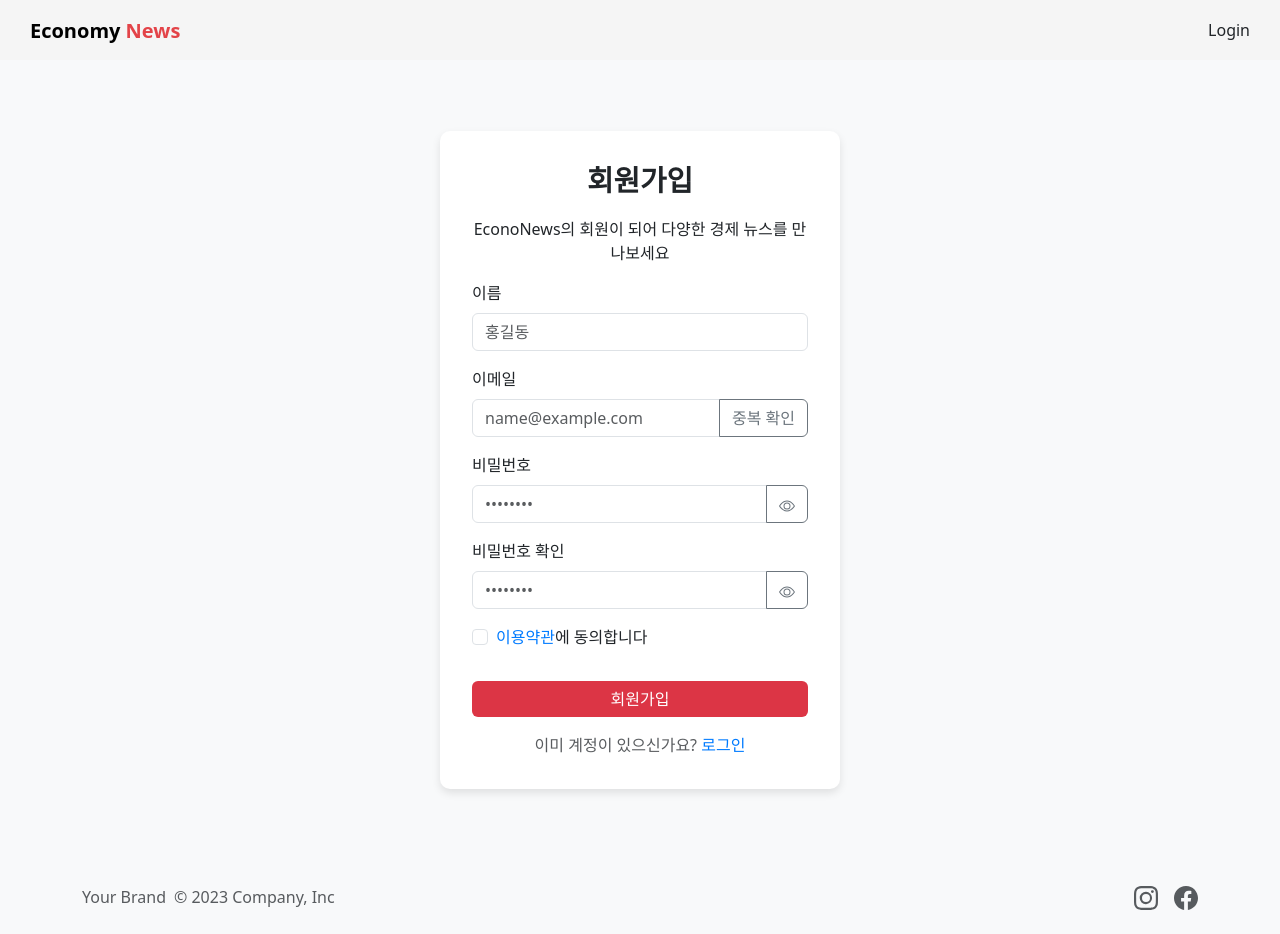
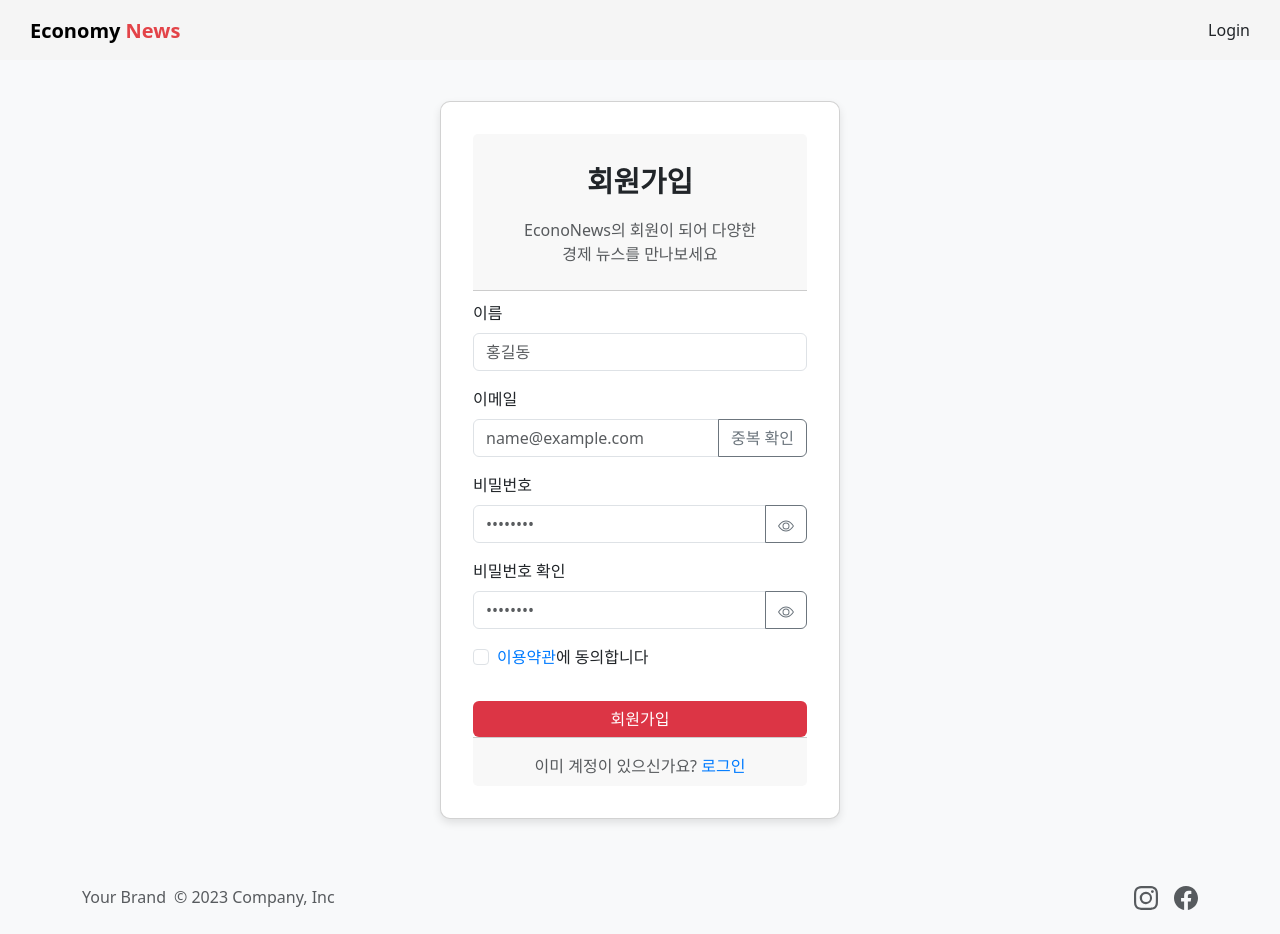
Before and after one commit to qpwisu/pda-mini-project, a React (Vite) app: page /signup in a window 1280 px wide. Built offline with nearby package versions, Linux system fonts and the light colour scheme.

Commit message:
ui 수정

```diff
--- a/src/routes/loginPage/login.jsx
+++ b/src/routes/loginPage/login.jsx
@@ -85,7 +85,7 @@ export default function Login() {
   return (
     <div style={styles.container}>
       <Card style={styles.loginBox}>
-        <Card.Header className="text-center">
+        <Card.Header className="text-center" style={{ paddingTop: '30px', display: 'flex', flexDirection: 'column', alignItems: 'center', justifyContent: 'center' }}>
           <h2 style={styles.heading}>로그인</h2>
           <p className="text-muted">EconoNews에 오신 것을 환영합니다</p>
         </Card.Header>
--- a/src/routes/signupPage/signup.jsx
+++ b/src/routes/signupPage/signup.jsx
@@ -102,14 +102,14 @@ export default function Signup() {
 
   return (
     <div style={styles.container}>
-      <div style={styles.loginBox}>
-        <h2 style={styles.heading}>회원가입</h2>
-        <p className="text-center">
-          EconoNews의 회원이 되어 다양한 경제 뉴스를 만나보세요
-        </p>
+      <Card style={styles.loginBox}>
+        <Card.Header className="text-center" style={{ paddingTop: '30px', display: 'flex', flexDirection: 'column', alignItems: 'center', justifyContent: 'center' }}>
+          <h2 style={styles.heading}>회원가입</h2>
+          <p className="text-muted">EconoNews의 회원이 되어 다양한<br /> 경제 뉴스를 만나보세요</p>
+        </Card.Header>
         <Form onSubmit={handleSubmit}>
           <Form.Group controlId="name" className="mb-3">
-            <Form.Label>이름</Form.Label>
+            <Form.Label style={{marginTop: "10px"}}>이름</Form.Label>
             <Form.Control
               type="text"
               placeholder="홍길동"
@@ -205,16 +205,15 @@ export default function Signup() {
             회원가입
           </Button>
         </Form>
-
-        <div className="text-center mt-3">
-          <span className="text-muted">
+         <Card.Footer className="text-center">
+          <div className="text-muted mt-2">
             이미 계정이 있으신가요?{' '}
-            <Link to="/login" style={styles.linkText}>
+            <a href="/login" style={styles.linkText}>
               로그인
-            </Link>
-          </span>
-        </div>
-      </div>
+            </a>
+          </div>
+        </Card.Footer>
+      </Card>
     </div>
   );
 }
```
